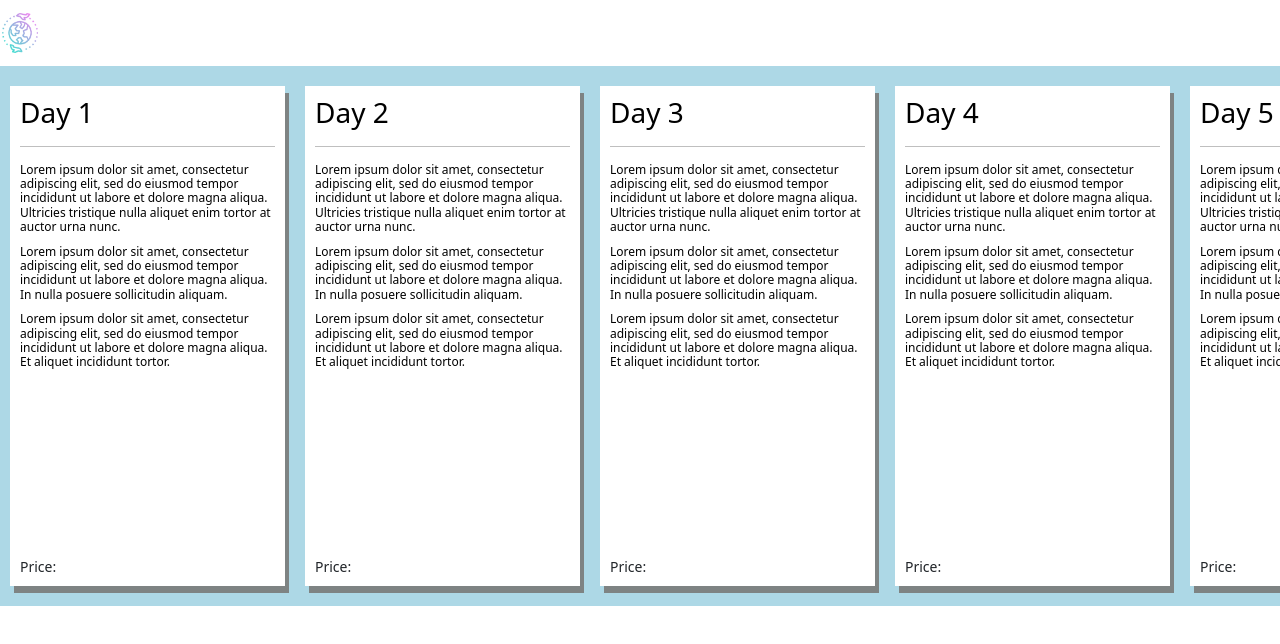
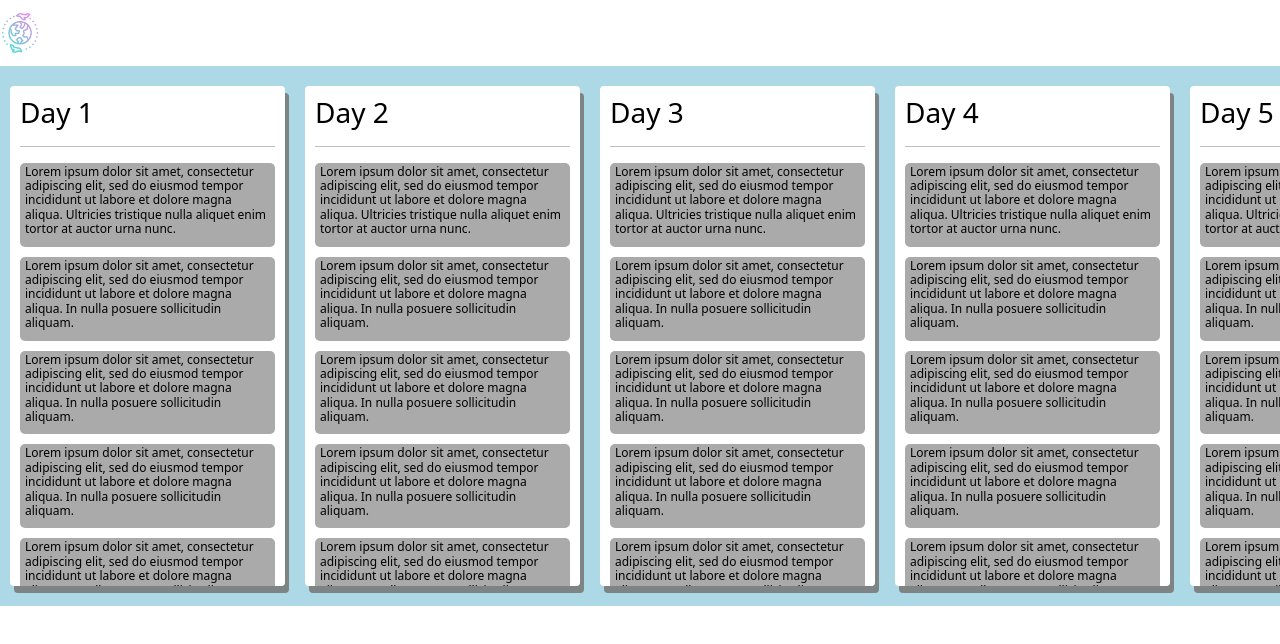
Before and after one commit to winnie-zhu/calhacks-wanderwise, a React (Vite) app in the folder frontend/: page /results in a window 1280 px wide. Shown: the top 644 px of the page. Built offline with nearby package versions, Linux system fonts and the light colour scheme.

Commit message:
update text color  and scroll bar

```diff
--- a/frontend/src/pages/Results.css
+++ b/frontend/src/pages/Results.css
@@ -18,12 +18,16 @@
 	max-width: 300px;
 	margin: 20px 10px;
 	box-shadow: 4px 7px rgb(126, 131, 131);
+	overflow: auto;
+	border-radius: 4px;
 }
 
 .text-box {
 	border: 2px;
 	border-color: black;
 	margin: 10px 0;
+	padding: 2px 5px;
+	border-radius: 5px;
 }
 
 .day-itinerary {
@@ -34,8 +38,7 @@
 }
 
 .price {
-	font-size: 14px;
-	margin: 10px;
+	font-size: 18px;
 }
 
 h1 {
--- a/frontend/src/pages/Results.jsx
+++ b/frontend/src/pages/Results.jsx
@@ -5,10 +5,17 @@ import { Component } from "react";
 
 class TextBlock extends Component {
   render() {
+    let backgroundColor= "#AAAAAA";
+    if(this.props.type === "activity") {
+      backgroundColor = "#AA0000";
+    } else if(this.props.type === "food") {
+      backgroundColor = "#0000AA";
+    } else if(this.props.type === "airport") {
+      backgroundColor = "#00AA00";
+    }
     return (
-      <div className="text-box">
+      <div className="text-box" style={{backgroundColor: backgroundColor}}>
         <h2>{this.props.text}</h2>
-
       </div>
     )
   }
@@ -23,9 +30,16 @@ class ScrollContainer extends Component {
         <hr/>
         <TextBlock text={"Lorem ipsum dolor sit amet, consectetur adipiscing elit, sed do eiusmod tempor incididunt ut labore et dolore magna aliqua. Ultricies tristique nulla aliquet enim tortor at auctor urna nunc."}/>
         <TextBlock text={"Lorem ipsum dolor sit amet, consectetur adipiscing elit, sed do eiusmod tempor incididunt ut labore et dolore magna aliqua. In nulla posuere sollicitudin aliquam."}/>
+        <TextBlock text={"Lorem ipsum dolor sit amet, consectetur adipiscing elit, sed do eiusmod tempor incididunt ut labore et dolore magna aliqua. In nulla posuere sollicitudin aliquam."}/>
+        <TextBlock text={"Lorem ipsum dolor sit amet, consectetur adipiscing elit, sed do eiusmod tempor incididunt ut labore et dolore magna aliqua. In nulla posuere sollicitudin aliquam."}/>
+        <TextBlock text={"Lorem ipsum dolor sit amet, consectetur adipiscing elit, sed do eiusmod tempor incididunt ut labore et dolore magna aliqua. In nulla posuere sollicitudin aliquam."}/>
+        <TextBlock text={"Lorem ipsum dolor sit amet, consectetur adipiscing elit, sed do eiusmod tempor incididunt ut labore et dolore magna aliqua. In nulla posuere sollicitudin aliquam."}/>
         <TextBlock text={"Lorem ipsum dolor sit amet, consectetur adipiscing elit, sed do eiusmod tempor incididunt ut labore et dolore magna aliqua. Et aliquet incididunt tortor."}/>
+        <div className="price">
+          <h2>Price: </h2>
+        </div>
       </div>
-      <h2 className="price">Price: </h2>
+
     </div>
   );
  }
```
